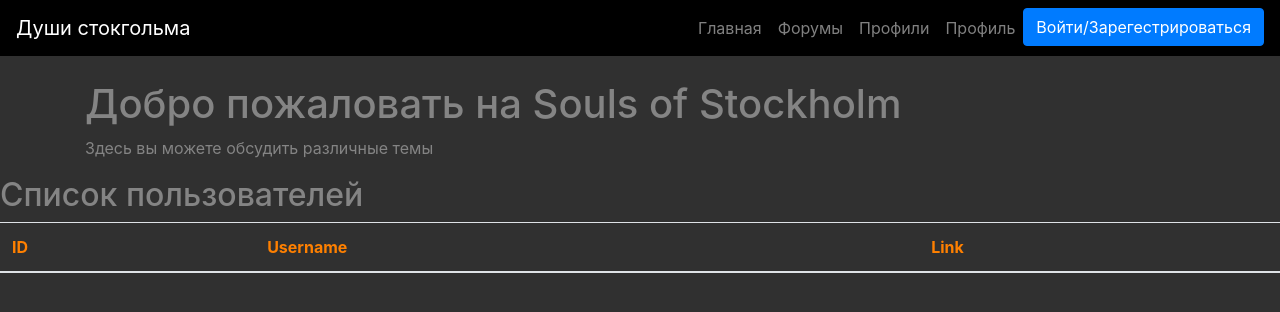
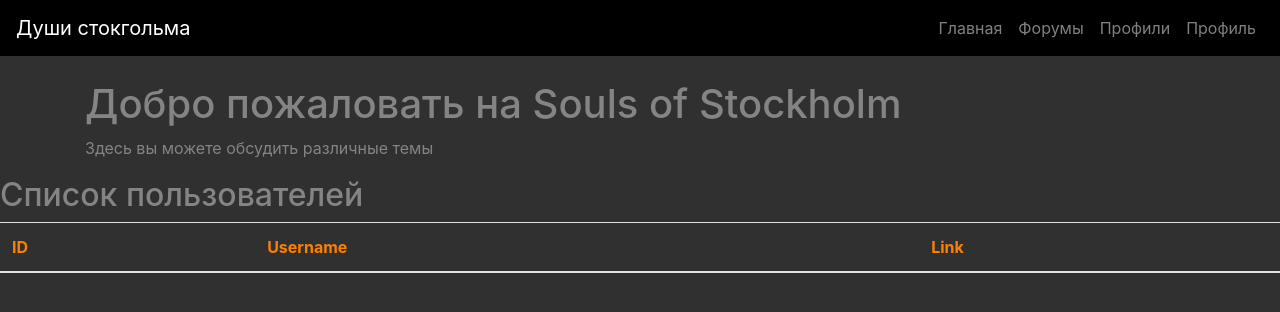
Before and after one commit to NevermoreKatana/Souls-of-Stockholm, a Flask app: page /profiles in a window 1280 px wide. Shown: the top 312 px of the page. Run offline with Flask 3, Linux system fonts and the light colour scheme; data that the repository does not hold is empty; parts of the project's set-up code (start-up, migrations or seed data) failed here and were passed over; some libraries are stand-ins or nearby versions.

Commit message:
обновлены все страницы

```diff
--- a/stockholm_souls/app.py
+++ b/stockholm_souls/app.py
@@ -115,7 +115,8 @@ def login():
 @app.route('/profiles', methods=['GET'])
 def show_profiles():
     data = take_all_users()
-    return render_template('user/profiles.html', users=data)
+    current_user = session.get('user')
+    return render_template('user/profiles.html', users=data, cu=current_user)
 
 
 @app.errorhandler(404)
@@ -125,6 +126,7 @@ def page_not_found(error):
 @app.route('/post/<id>', methods=['GET'])
 def show_post(id):
     post_info = take_one_post(id)
+    current_user = session.get('user')
     if post_info:
-        return render_template('post.html', post=post_info[0])
+        return render_template('post.html', post=post_info[0], cu=current_user)
     return '1'
--- a/stockholm_souls/templates/user/login.html
+++ b/stockholm_souls/templates/user/login.html
@@ -22,9 +22,6 @@
                 </li>
                 <li class="nav-item">
                     <a class="nav-link" href="#">Форумы</a>
-                </li>
-                <li class="nav-item">
-                    <a class="nav-link " href="/login">Профиль</a>
                 </li>
             </ul>
         </div>
--- a/stockholm_souls/templates/user/profiles.html
+++ b/stockholm_souls/templates/user/profiles.html
@@ -46,20 +46,6 @@
                 <li class="nav-item">
                     <a class="nav-link " href="/login">Профиль</a>
                 </li>
-            {% endif %}
-                {% if cu %}
-                <li class="nav-item">
-                    <form action="/logout" method="post" class="d-flex justify-content-center">
-                        <button type="submit" class="btn btn-light">Выйти</button>
-                    </form>
-
-                </li>
-                    {% else %}
-                     <li class="nav-item">
-                    <form action="/login" method="get" class="d-flex justify-content-center">
-                        <button type="submit"  class="btn btn-primary">Войти/Зарегестрироваться</button>
-                    </form>
-                </li>
                 {% endif %}
             </ul>
         </div>
--- a/stockholm_souls/templates/user/register.html
+++ b/stockholm_souls/templates/user/register.html
@@ -22,9 +22,6 @@
                 </li>
                 <li class="nav-item">
                     <a class="nav-link" href="#">Форумы</a>
-                </li>
-                <li class="nav-item">
-                    <a class="nav-link " href="/login">Профиль</a>
                 </li>
             </ul>
         </div>
```
Also changed, not shown: stockholm_souls/templates/post.html (+10 -0 lines), stockholm_souls/templates/user/profile.html (+0 -9 lines).
